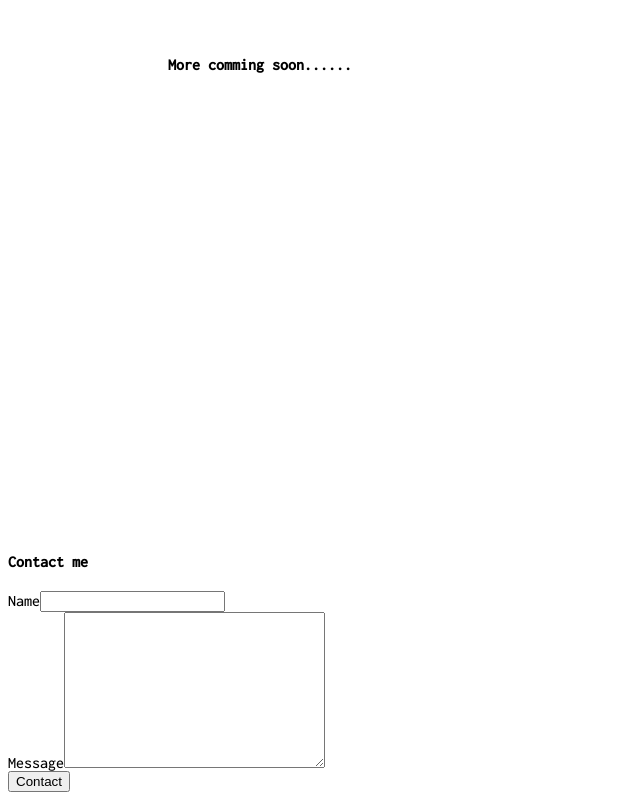
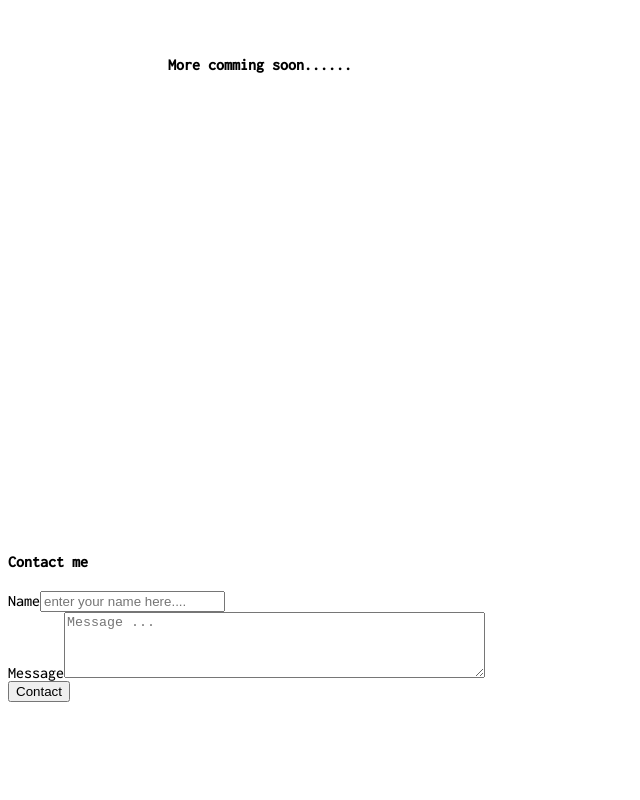
Before and after one commit to SanchitYadav2005/Portfolio-site, a React (Vite) app: page / in a window 1280 px wide. Shown: the part 4901-5701 px from the top of the page, without its empty margins (0-640 px from the left). After the commit the page ends 5611 px from the top, so only its background shows below. Built offline with nearby package versions, Linux system fonts and the light colour scheme.

Commit message:
done with the contact form

```diff
--- a/src/components/ContactForm.jsx
+++ b/src/components/ContactForm.jsx
@@ -64,6 +64,7 @@ function ContactForm() {
             id="name"
             value={value1}
             onChange={handleChange1}
+            placeholder="enter your name here...."
           />
         </div>
         <div className="input-container">
@@ -71,13 +72,14 @@ function ContactForm() {
           <textarea
             name="message"
             id="message"
-            cols="30"
-            rows="10"
+            cols="50"
+            rows="4"
             value={value2}
             onChange={handleChange2}
+            placeholder="Message ..."
           />
         </div>
-        <button  onClick={handleClick} >Contact</button>
+        <button className="btn" onClick={handleClick} >Contact</button>
       </form>
       </motion.div>
     </>
```
